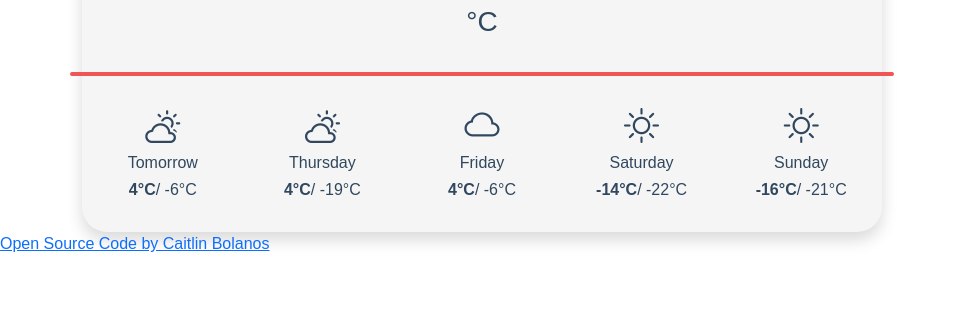
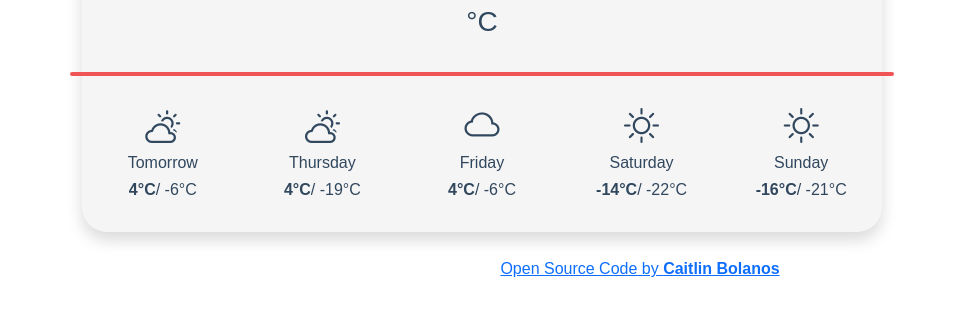
Before and after one commit to camabo/she-codes-weather-app-caitlin-bolanos, a plain HTML site: page index.html in a window 1280 px wide. Shown: the part 302-618 px from the top of the page, without its empty margins (0-957 px from the left). Drawn offline with nearby package versions, Linux system fonts and the light colour scheme; a web font is replaced by a local one.

Commit message:
Added Open Source Code link to html

```diff
--- a/index.html
+++ b/index.html
@@ -83,8 +83,10 @@
         </div>
     </div>
     </div>
-    <a href="https://github.com/camabo/she-codes-weather-app-caitlin-bolanos">Open Source Code by Caitlin Bolanos</a>
+
 </body>
+<p> <a href="https://github.com/camabo/she-codes-weather-app-caitlin-bolanos" class="open-source-link
+    ">Open Source Code by <strong>Caitlin Bolanos</strong> </a></p>
 <script src="src/index.js">
 </script>
 
--- a/src/style.css
+++ b/src/style.css
@@ -57,3 +57,9 @@ h5 {
   padding: 25px;
   color: #30475e;
 }
+
+.open-source-link {
+  padding: 25px;
+  display: block;
+  text-align: center;
+}
```
